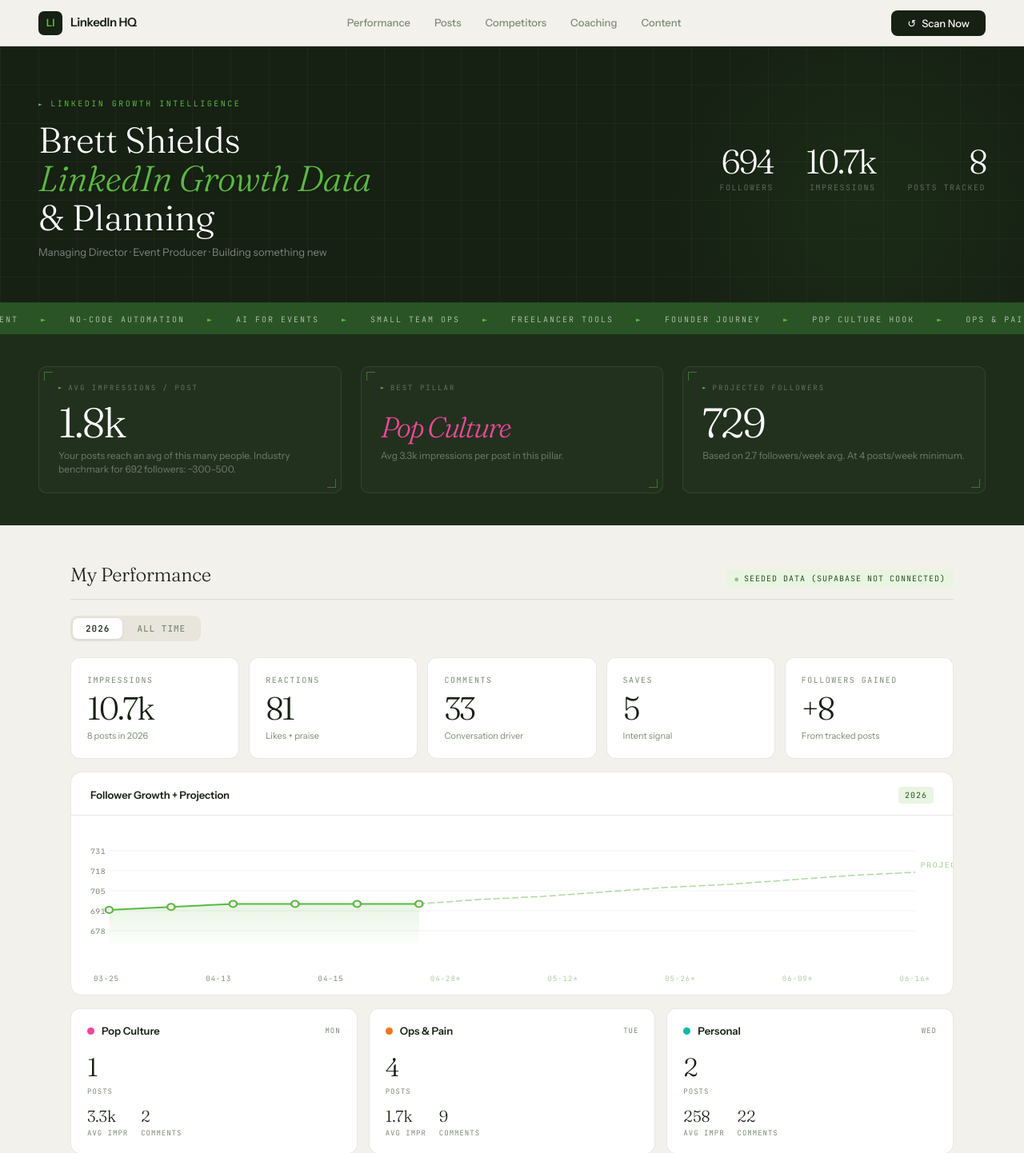
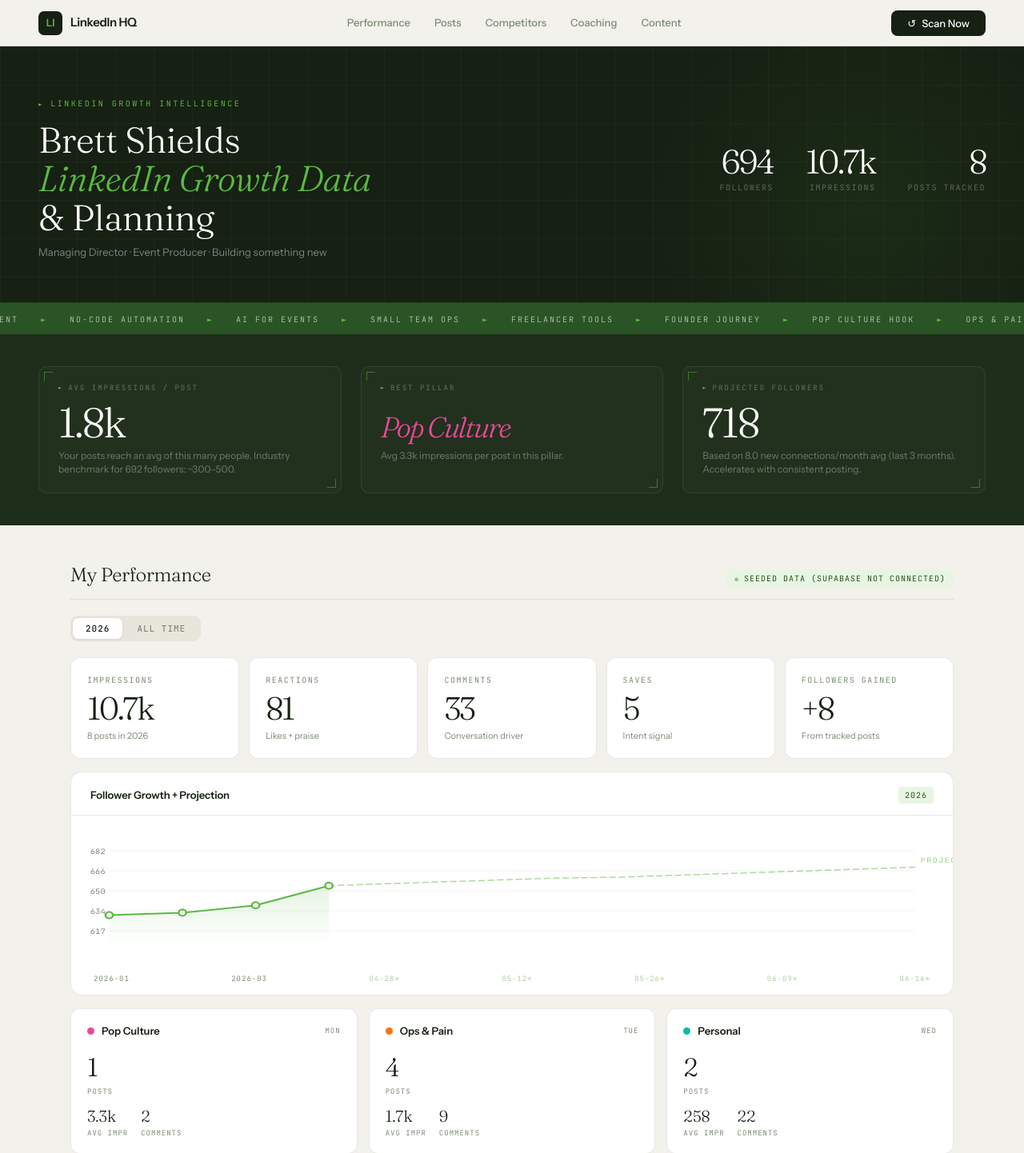
Before and after one commit to bshieldsy/liscan, a Flask app: page / in a window 1280 px wide. Shown: the top 1442 px of the page at 80% size. Run offline with Flask 3, Linux system fonts and the light colour scheme.

Commit message:
Update index.html

```diff
--- a/templates/index.html
+++ b/templates/index.html
@@ -455,14 +455,103 @@ const PILLARS = {
   "Founder Tease": {day:"Fri",color:"#A855F7"},
 };
 
-// Historical data for All Time view — pre 2026 known posts
-const HISTORICAL_POSTS = [
-  {date:"2024-12-04",impressions:580,followers:2,reactions:35,comments:4},
-  {date:"2024-12-20",impressions:620,followers:3,reactions:22,comments:3},
-  {date:"2025-03-15",impressions:450,followers:1,reactions:18,comments:2},
-  {date:"2025-06-10",impressions:510,followers:2,reactions:24,comments:5},
-  {date:"2025-09-22",impressions:670,followers:2,reactions:28,comments:6},
-  {date:"2025-12-15",impressions:720,followers:3,reactions:31,comments:4},
+// Real connection history from LinkedIn data export (Aug 2015 — Apr 2026)
+const CONNECTION_HISTORY = [
+  {month:"2015-08",connections:4,cumulative:4},
+  {month:"2016-01",connections:18,cumulative:22},
+  {month:"2016-02",connections:12,cumulative:34},
+  {month:"2016-04",connections:1,cumulative:35},
+  {month:"2016-05",connections:1,cumulative:36},
+  {month:"2017-01",connections:40,cumulative:76},
+  {month:"2017-02",connections:2,cumulative:78},
+  {month:"2017-08",connections:20,cumulative:98},
+  {month:"2017-10",connections:9,cumulative:107},
+  {month:"2017-11",connections:2,cumulative:109},
+  {month:"2018-10",connections:10,cumulative:119},
+  {month:"2018-11",connections:5,cumulative:124},
+  {month:"2019-02",connections:16,cumulative:140},
+  {month:"2019-04",connections:2,cumulative:142},
+  {month:"2019-05",connections:2,cumulative:144},
+  {month:"2019-06",connections:1,cumulative:145},
+  {month:"2019-07",connections:3,cumulative:148},
+  {month:"2019-08",connections:1,cumulative:149},
+  {month:"2019-09",connections:1,cumulative:150},
+  {month:"2019-10",connections:10,cumulative:160},
+  {month:"2019-11",connections:2,cumulative:162},
+  {month:"2019-12",connections:8,cumulative:170},
+  {month:"2020-01",connections:8,cumulative:178},
+  {month:"2020-02",connections:3,cumulative:181},
+  {month:"2020-03",connections:4,cumulative:185},
+  {month:"2020-04",connections:2,cumulative:187},
+  {month:"2020-05",connections:4,cumulative:191},
+  {month:"2020-06",connections:7,cumulative:198},
+  {month:"2020-07",connections:5,cumulative:203},
+  {month:"2020-08",connections:1,cumulative:204},
+  {month:"2020-10",connections:5,cumulative:209},
+  {month:"2020-11",connections:4,cumulative:213},
+  {month:"2020-12",connections:2,cumulative:215},
+  {month:"2021-01",connections:13,cumulative:228},
+  {month:"2021-02",connections:13,cumulative:241},
+  {month:"2021-03",connections:7,cumulative:248},
+  {month:"2021-04",connections:8,cumulative:256},
+  {month:"2021-05",connections:8,cumulative:264},
+  {month:"2021-06",connections:7,cumulative:271},
+  {month:"2021-07",connections:13,cumulative:284},
+  {month:"2021-08",connections:6,cumulative:290},
+  {month:"2021-09",connections:5,cumulative:295},
+  {month:"2021-10",connections:9,cumulative:304},
+  {month:"2021-11",connections:7,cumulative:311},
+  {month:"2021-12",connections:1,cumulative:312},
+  {month:"2022-01",connections:10,cumulative:322},
+  {month:"2022-02",connections:4,cumulative:326},
+  {month:"2022-03",connections:19,cumulative:345},
+  {month:"2022-04",connections:9,cumulative:354},
+  {month:"2022-05",connections:6,cumulative:360},
+  {month:"2022-06",connections:7,cumulative:367},
+  {month:"2022-07",connections:12,cumulative:379},
+  {month:"2022-08",connections:8,cumulative:387},
+  {month:"2022-09",connections:16,cumulative:403},
+  {month:"2022-10",connections:5,cumulative:408},
+  {month:"2022-11",connections:7,cumulative:415},
+  {month:"2022-12",connections:8,cumulative:423},
+  {month:"2023-01",connections:13,cumulative:436},
+  {month:"2023-02",connections:11,cumulative:447},
+  {month:"2023-03",connections:2,cumulative:449},
+  {month:"2023-04",connections:5,cumulative:454},
+  {month:"2023-05",connections:5,cumulative:459},
+  {month:"2023-06",connections:4,cumulative:463},
+  {month:"2023-07",connections:15,cumulative:478},
+  {month:"2023-08",connections:10,cumulative:488},
+  {month:"2023-09",connections:7,cumulative:495},
+  {month:"2023-10",connections:9,cumulative:504},
+  {month:"2023-11",connections:17,cumulative:521},
+  {month:"2023-12",connections:6,cumulative:527},
+  {month:"2024-01",connections:4,cumulative:531},
+  {month:"2024-03",connections:6,cumulative:537},
+  {month:"2024-04",connections:9,cumulative:546},
+  {month:"2024-05",connections:6,cumulative:552},
+  {month:"2024-06",connections:5,cumulative:557},
+  {month:"2024-07",connections:9,cumulative:566},
+  {month:"2024-08",connections:11,cumulative:577},
+  {month:"2024-09",connections:4,cumulative:581},
+  {month:"2024-10",connections:1,cumulative:582},
+  {month:"2024-11",connections:6,cumulative:588},
+  {month:"2024-12",connections:8,cumulative:596},
+  {month:"2025-01",connections:3,cumulative:599},
+  {month:"2025-02",connections:1,cumulative:600},
+  {month:"2025-03",connections:2,cumulative:602},
+  {month:"2025-04",connections:3,cumulative:605},
+  {month:"2025-05",connections:6,cumulative:611},
+  {month:"2025-06",connections:4,cumulative:615},
+  {month:"2025-07",connections:3,cumulative:618},
+  {month:"2025-08",connections:5,cumulative:623},
+  {month:"2025-09",connections:3,cumulative:626},
+  {month:"2025-10",connections:1,cumulative:627},
+  {month:"2025-12",connections:2,cumulative:629},
+  {month:"2026-01",connections:1,cumulative:630},
+  {month:"2026-02",connections:2,cumulative:632},
+  {month:"2026-03",connections:6,cumulative:638},
+  {month:"2026-04",connections:16,cumulative:654},
 ];
 
 let dashData = null;
@@ -529,13 +618,13 @@ function renderGraphicsStrip(d) {
   document.getElementById('gsBestPillar').innerHTML = `<em style="font-family:var(--serif);font-style:italic;color:${cfg.color}">${bestPillar}</em>`;
   document.getElementById('gsBestPillarSub').textContent = `Avg ${fmt(bestAvg)} impressions per post in this pillar.`;
 
-  // Projection — simple linear extrapolation
-  const followersGained = d.published_posts.reduce((a,p) => a + (p.new_followers||0), 0);
-  const weeks = 3; // weeks of data
-  const weeklyGain = followersGained / weeks;
-  const projected = Math.round(d.profile.followers + (weeklyGain * 13)); // 13 weeks = 90 days
+  // Projection — based on last 3 months real connection growth
+  const recent3 = CONNECTION_HISTORY.slice(-3);
+  const avgMonthly = recent3.reduce((a,d) => a + d.connections, 0) / 3;
+  const weeklyGrowth = avgMonthly / 4.3;
+  const projected = Math.round(d.profile.followers + (weeklyGrowth * 13)); // 13 weeks = 90 days
   document.getElementById('gsProjected').textContent = projected.toLocaleString();
-  document.getElementById('gsProjectedSub').textContent = `Based on ${(weeklyGain).toFixed(1)} followers/week avg. At 4 posts/week minimum.`;
+  document.getElementById('gsProjectedSub').textContent = `Based on ${avgMonthly.toFixed(1)} new connections/month avg (last 3 months). Accelerates with consistent posting.`;
 }
 
 // ── RENDER METRICS ─────────────────────────────────────────────────────────
@@ -571,42 +660,53 @@ function renderGrowthChart(posts2026, tab) {
   labels.innerHTML = '';
 
   let dataPoints = [];
-  let baseFollowers = 688; // estimated start of 2026
+  let baseFollowers = 638; // connections at start of 2026
 
   if(tab === 'alltime') {
-    // Build from historical + current
-    let running = 620;
-    const allPosts = [...HISTORICAL_POSTS, ...posts2026].sort((a,b) => a.date.localeCompare(b.date));
-    allPosts.forEach(p => {
-      running += (p.new_followers||0);
-      dataPoints.push({ label: p.date.substring(0,7), value: running, date: p.date, projected: false });
+    // Use real LinkedIn connection history — every data point
+    // Show every 3rd month to keep chart readable but data-rich
+    const step = Math.ceil(CONNECTION_HISTORY.length / 24);
+    CONNECTION_HISTORY.forEach((d, i) => {
+      if(i % step === 0 || i === CONNECTION_HISTORY.length - 1) {
+        dataPoints.push({
+          label:     d.month,
+          value:     d.cumulative,
+          projected: false,
+          tooltip:   `${d.month}: ${d.cumulative} connections (+${d.connections})`
+        });
+      }
     });
-    // Dedupe by month, take max
-    const byMonth = {};
-    dataPoints.forEach(d => { byMonth[d.label] = Math.max(byMonth[d.label]||0, d.value); });
-    dataPoints = Object.entries(byMonth).map(([label, value]) => ({label, value, projected: false}));
-    baseFollowers = dataPoints[dataPoints.length-1]?.value || 692;
+    baseFollowers = CONNECTION_HISTORY[CONNECTION_HISTORY.length - 1].cumulative;
   } else {
-    let running = baseFollowers;
-    const sorted = [...posts2026].filter(p => p.impressions > 0 || p.new_followers > 0).sort((a,b) => a.date.localeCompare(b.date));
-    sorted.forEach(p => {
-      running += (p.new_followers||0);
-      dataPoints.push({ label: p.date.substring(5), value: running, date: p.date, projected: false });
+    // 2026 view — use actual post follower gains
+    let running = 630; // connections at Jan 2026
+    // Add monthly connection data for 2026
+    CONNECTION_HISTORY.filter(d => d.month.startsWith('2026')).forEach(d => {
+      dataPoints.push({
+        label:     d.month,
+        value:     d.cumulative,
+        projected: false,
+        tooltip:   `${d.month}: ${d.cumulative} connections (+${d.connections})`
+      });
     });
-    baseFollowers = running;
+    baseFollowers = dataPoints.length ? dataPoints[dataPoints.length-1].value : 654;
   }
 
-  // Add projection points (next 12 weeks)
-  const weeklyGain = posts2026.reduce((a,p) => a+(p.new_followers||0), 0) / 3 || 0.7;
+  // Add projection points — based on last 3 months real growth (avg 8/month = ~1.9/week)
+  const recent3months = CONNECTION_HISTORY.slice(-3);
+  const avgMonthly = recent3months.reduce((a,d) => a + d.connections, 0) / 3;
+  const weeklyGain  = avgMonthly / 4.3;
   let projVal = baseFollowers;
   for(let i = 1; i <= 8; i++) {
     projVal += weeklyGain;
     const futDate = new Date();
     futDate.setDate(futDate.getDate() + (i * 7));
+    const label = futDate.toISOString().substring(0, 7);
     dataPoints.push({
-      label: futDate.toISOString().substring(5,10),
-      value: Math.round(projVal),
-      projected: true
+      label:     tab === 'alltime' ? label : futDate.toISOString().substring(5,10),
+      value:     Math.round(projVal),
+      projected: true,
+      tooltip:   `Projected: ${Math.round(projVal)} connections`
     });
   }
 
```
